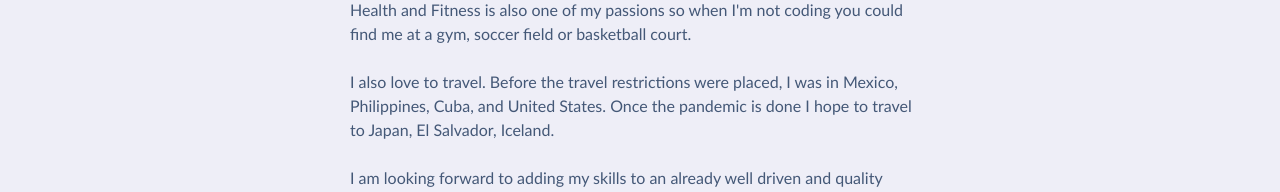
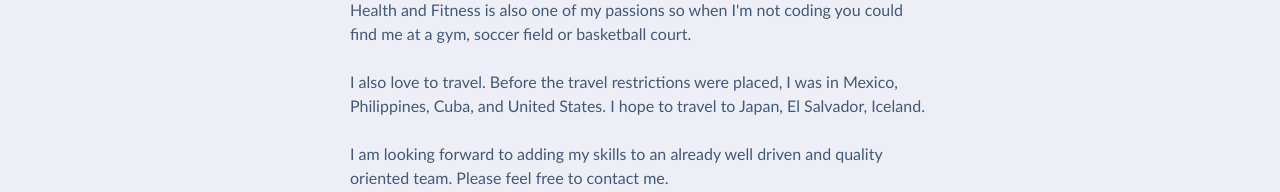
Before and after one commit to cruzma/portfolio, a React (Create React App) app: page /about in a window 1280 px wide. Shown: the part 862-1054 px from the top of the page. Built offline with nearby package versions, Linux system fonts and the light colour scheme.

Commit message:
changed description about me

```diff
--- a/src/pages/About.tsx
+++ b/src/pages/About.tsx
@@ -17,7 +17,7 @@ export const About = () => {
         <br/>
         <p>Health and Fitness is also one of my passions so when I'm not coding you could find me at a gym, soccer field or basketball court.</p>
         <br/>
-        <p>I also love to travel. Before the travel restrictions were placed, I was in Mexico, Philippines, Cuba, and United States. Once the pandemic is done I hope to travel to Japan, El Salvador, Iceland.</p>
+        <p>I also love to travel. Before the travel restrictions were placed, I was in Mexico, Philippines, Cuba, and United States. I hope to travel to Japan, El Salvador, Iceland.</p>
         <br/>
         <p>I am looking forward to adding my skills to an already well driven and quality oriented team. Please feel free to contact me. </p>
         </div>
```
